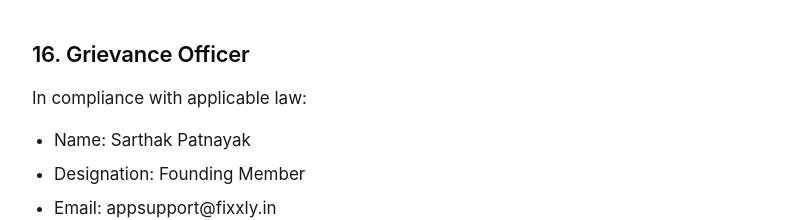
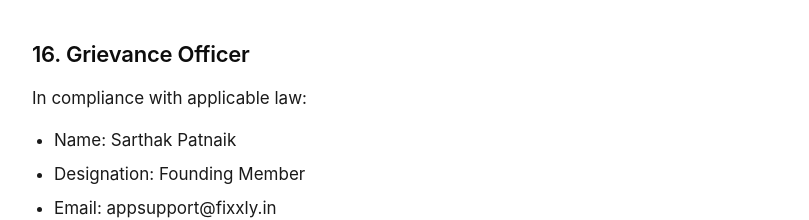
Before and after one commit to jontyxo/fixxly-code, a React (Vite) app: page / in a window 1280 px wide. Shown: the part 7440-7660 px from the top of the page, without its empty margins (222-1031 px from the left). Built offline with nearby package versions, Linux system fonts and the light colour scheme.

Commit message:
Fix spelling of 'Patnayak' to 'Patnaik' for consistency in privacy and terms content

```diff
--- a/src/privacyContent.js
+++ b/src/privacyContent.js
@@ -302,7 +302,7 @@
       { p: 'In compliance with applicable law:' },
       {
         ul: [
-          'Name: Sarthak Patnayak',
+          'Name: Sarthak Patnaik',
           'Designation: Founding Member',
           'Email: appsupport@fixxly.in',
           'Address: 4th floor, Central Mall, 2nd Phase, JP Nagar, Bengaluru, Karnataka - 560041',
--- a/src/termsContent.js
+++ b/src/termsContent.js
@@ -294,7 +294,7 @@
       {
         ul: [
           'Email: appsupport@fixxly.in',
-          'Grievance Officer: Sarthak Patnayak',
+          'Grievance Officer: Sarthak Patnaik',
           'Designation: Founding Member',
           'Address: 4th floor, Central Mall, 2nd Phase, JP Nagar, Bengaluru, Karnataka - 560041',
         ],
```
